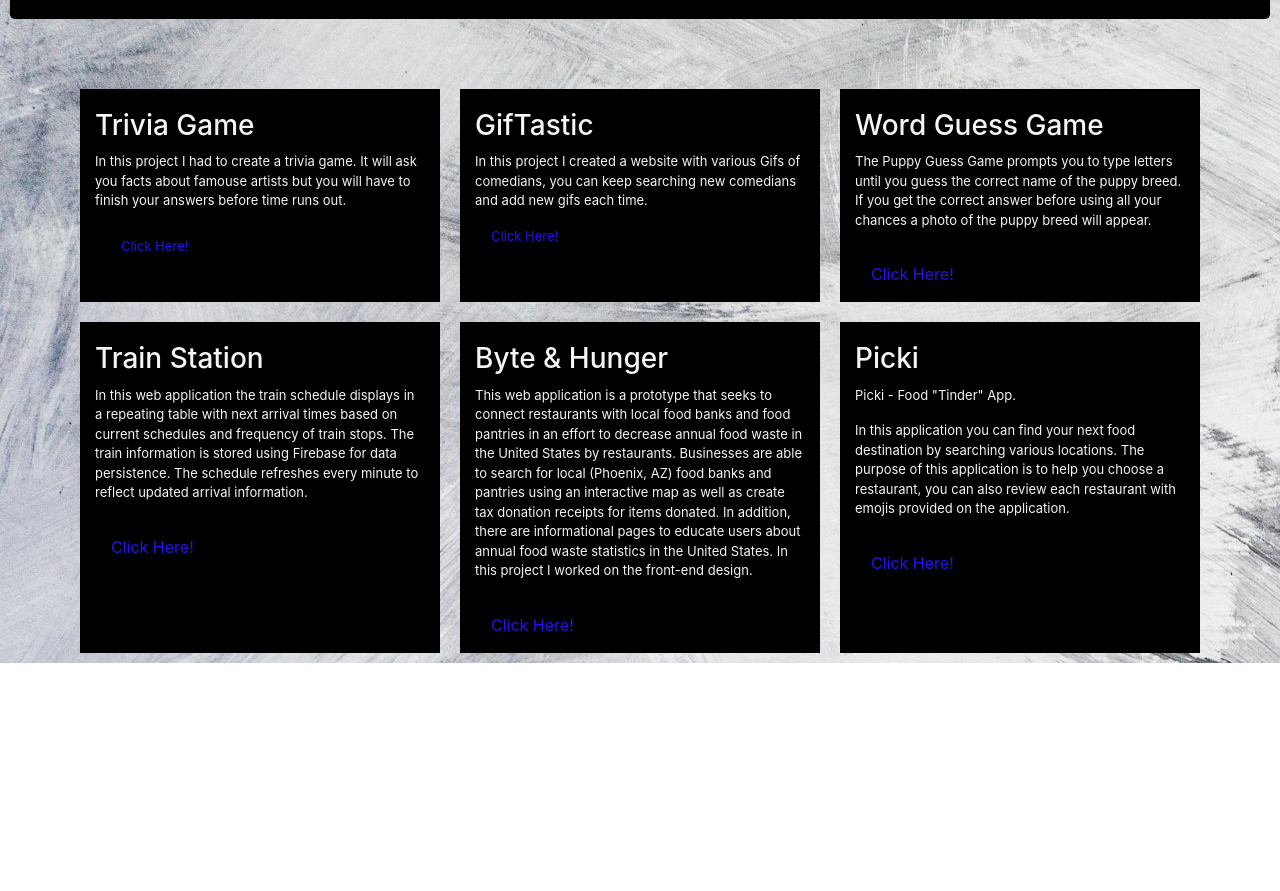
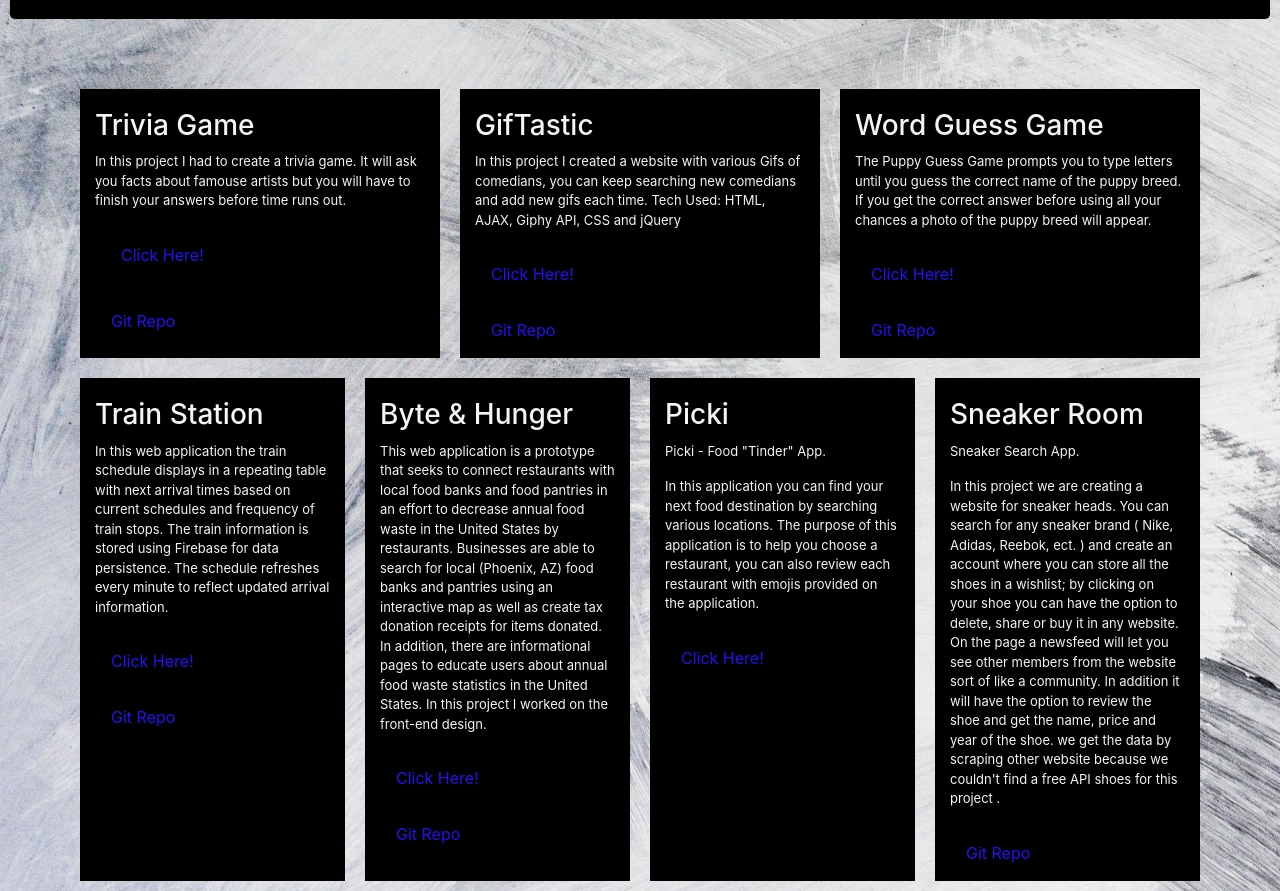
Before and after one commit to neskone1/portfolio2, a plain HTML site: page webdesign.html in a window 1280 px wide. Shown: the part 394-1285 px from the top of the page. Before the commit the page ends 1057 px from the top, so only its background shows below. Drawn offline with nearby package versions, Linux system fonts and the light colour scheme.

Commit message:
add git repo buttons for the Web design projects

```diff
--- a/assets/css/style.css
+++ b/assets/css/style.css
@@ -86,8 +86,9 @@ h2{
 
 }
 #about2{
-
+   margin-top: 40px;
   text-align: center;
+  font-size: 22px;
 
 
 
--- a/webdesign.html
+++ b/webdesign.html
@@ -80,10 +80,13 @@
         <h3 class="trivia">Trivia Game</h3>
         <p class="about">In this project I had to create a trivia game. It will ask you facts about
           famouse artists but you will have to finish your answers before time runs out.
+        </p>
           <a id="trivia" class="nav-link py-3 px-0 px-lg-3 rounded js-scroll-trigger"
             href=" https://neskone1.github.io/TriviaGame/">Click Here!</a>
             <a class="btn-github" href="https://github.com/neskone1/TriviaGame"></a>
-        </p>
+
+            <a class="nav-link py-3 px-0 px-lg-3 rounded js-scroll-trigger"
+            href=" https://github.com/neskone1/TriviaGame">Git Repo</a>
 
       </div>
       <div id="Gif" class="col-sm">
@@ -92,9 +95,12 @@
         <h3 class="gif">GifTastic</h3>
         <p class="about">In this project I created a website with various Gifs of comedians, you can
           keep searching new comedians and add new gifs each time.
+          Tech Used: HTML, AJAX, Giphy API, CSS and jQuery
+        </p>
           <a class="nav-link py-3 px-0 px-lg-3 rounded js-scroll-trigger"
             href=" https://neskone1.github.io/GifTastic/">Click Here!</a>
-        </p>
+            <a class="nav-link py-3 px-0 px-lg-3 rounded js-scroll-trigger"
+            href=" https://github.com/neskone1/GifTastic/">Git Repo</a>
       </div>
       <div id="guess" class="col-sm">
 
@@ -104,6 +110,9 @@
           If you get the correct answer before using all your chances a photo of the puppy breed will appear. </p>
         <a class="nav-link py-3 px-0 px-lg-3 rounded js-scroll-trigger"
           href=" https://neskone1.github.io/Word-Guess-Game/">Click Here!</a>
+          <a class="nav-link py-3 px-0 px-lg-3 rounded js-scroll-trigger"
+            href=" https://github.com/neskone1/Word-Guess-Game">Git Repo</a>
+
       </div>
 
 
@@ -124,6 +133,9 @@
           refreshes every minute to reflect updated arrival information.   </p>
       <a class="nav-link py-3 px-0 px-lg-3 rounded js-scroll-trigger"
         href="https://neskone1.github.io/Train_Activity/">Click Here!</a>
+
+        <a class="nav-link py-3 px-0 px-lg-3 rounded js-scroll-trigger"
+        href="https://github.com/neskone1/Train_Activity">Git Repo</a>
     </div>
 
     <div id="byte" class="col-sm">
@@ -139,6 +151,9 @@
 
       <a class="nav-link py-3 px-0 px-lg-3 rounded js-scroll-trigger"
         href="https://christytreviranus.github.io/Byte-Hunger/hero-page.html">Click Here!</a>
+
+        <a class="nav-link py-3 px-0 px-lg-3 rounded js-scroll-trigger"
+        href=" https://github.com/neskone1/project1">Git Repo</a>
     </div>
     <div id="picki" class="col-sm">
 
@@ -150,8 +165,23 @@
           href=" https://picki-food.herokuapp.com">Click Here!</a>
       </div>
 
+      <div id="picki" class="col-sm">
+
+        <h3 class="trivia">Sneaker Room</h3>
+        <p class="about"> Sneaker Search App. </p>
+        <p class="about"> In this project we are creating a website for sneaker heads. You can search for any sneaker brand
+          ( Nike, Adidas, Reebok, ect. ) and create an account where you can store all the shoes in a wishlist;
+          by clicking on your shoe you can have the option to delete, share or buy it in any website.
+          On the page a newsfeed will let you see other members from the website sort of like a community.
+          In addition it will have the option to review the shoe and get the name, price and year of the shoe.
+          we get the data by scraping other website because we couldn't find a free API shoes for this project .    </p>
+        <a class="nav-link py-3 px-0 px-lg-3 rounded js-scroll-trigger"
+          href=" https://github.com/neskone1/project3">Git Repo</a>
+      </div>
     </div>
   </div>
+
+
 
 
 <!-- all your great html... -->
```
